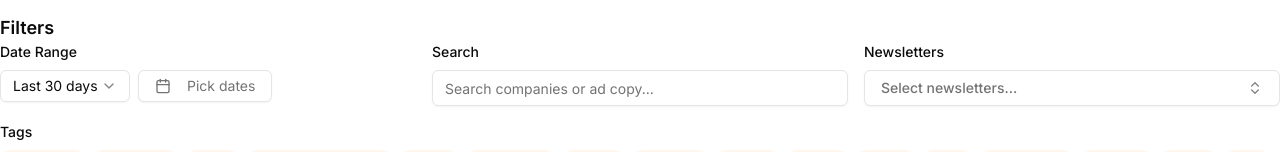
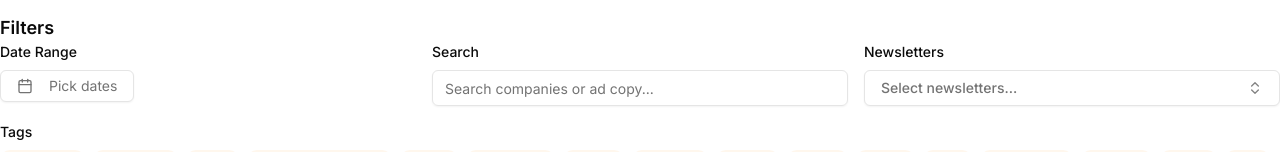
Before and after one commit to null-hax/timemedia-ad-library, a Next.js app: page / in a window 1280 px wide. Shown: the part 647-799 px from the top of the page. Built offline with nearby package versions, Linux system fonts and the light colour scheme.

Commit message:
simplify datepicker implementation

```diff
--- a/src/app/company/[slug]/page.tsx
+++ b/src/app/company/[slug]/page.tsx
@@ -17,7 +17,7 @@ export default function CompanyPage() {
   const params = useParams()
   const slug = params.slug as string
   const router = useRouter()
-  const [dateRange, setDateRange] = useState<{from: Date; to: Date}>({
+  const [dateRange, setDateRange] = useState<{from: Date | null; to: Date | null}>({
     from: subDays(new Date(), 30),
     to: new Date()
   })
@@ -29,9 +29,7 @@ export default function CompanyPage() {
   }
 
   const handleDateRangeChange = (from: Date | null, to: Date | null) => {
-    if (from && to) {
-      setDateRange({ from, to })
-    }
+    setDateRange({ from, to })
   }
 
   const handleTagClick = (tag: string) => {
--- a/src/app/newsletter/[slug]/page.tsx
+++ b/src/app/newsletter/[slug]/page.tsx
@@ -20,11 +20,16 @@ import {
 import { useState } from 'react'
 import { subDays, startOfDay } from 'date-fns'
 
+function getDateRangeText(from: Date, to: Date): string {
+  const diffInDays = Math.floor((to.getTime() - from.getTime()) / (1000 * 60 * 60 * 24)) + 1
+  return `${diffInDays} days`
+}
+
 export default function NewsletterPage() {
   const params = useParams()
   const slug = params.slug as string
   const router = useRouter()
-  const [dateRange, setDateRange] = useState<{from: Date; to: Date}>({
+  const [dateRange, setDateRange] = useState<{from: Date | null; to: Date | null}>({
     from: subDays(new Date(), 30),
     to: new Date()
   })
@@ -93,10 +98,13 @@ export default function NewsletterPage() {
   ]
 
   const handleDateRangeChange = (from: Date | null, to: Date | null) => {
-    if (from && to) {
-      setDateRange({ from, to })
-    }
+    setDateRange({ from, to })
   }
+
+  // Update the stats footer text based on date range
+  const statsTimeText = dateRange.from && dateRange.to
+    ? getDateRangeText(dateRange.from, dateRange.to)
+    : "90 days" // default fallback
 
   return (
     <div className="container mx-auto py-8 space-y-6 pb-0">
@@ -151,7 +159,7 @@ export default function NewsletterPage() {
             ))}
           </div>
           <p className="text-sm text-muted-foreground">
-            * Statistics based on data from the last 90 days
+            * Statistics based on data from the last {statsTimeText}
           </p>
         </div>
 
--- a/src/components/ui/calendar.tsx
+++ b/src/components/ui/calendar.tsx
@@ -1,11 +1,9 @@
 'use client'
 
 import * as React from "react"
-import { DayPicker, DayPickerRangeProps } from "react-day-picker"
+import { DayPicker } from "react-day-picker"
 
-export type CalendarProps = React.ComponentProps<typeof DayPicker> & {
-  mode?: 'single' | 'range' | 'multiple'
-}
+export type CalendarProps = React.ComponentProps<typeof DayPicker>
 
 function Calendar({
   className,
--- a/src/components/ui/date-range-picker.tsx
+++ b/src/components/ui/date-range-picker.tsx
@@ -1,6 +1,6 @@
 'use client'
 
-import { addDays, format, startOfDay, subDays } from 'date-fns'
+import { format, startOfDay, subDays } from 'date-fns'
 import { Calendar as CalendarIcon } from 'lucide-react'
 import { Button } from '@/components/ui/button'
 import { Calendar } from '@/components/ui/calendar'
@@ -10,13 +10,7 @@ import {
   PopoverTrigger,
 } from '@/components/ui/popover'
 import { cn } from '@/lib/utils'
-import { Select, SelectContent, SelectItem, SelectTrigger, SelectValue } from './select'
-
-const presets = [
-  { label: 'Last 7 days', days: 7 },
-  { label: 'Last 30 days', days: 30 },
-  { label: 'Last 90 days', days: 90 },
-]
+import { DateRange } from 'react-day-picker'
 
 interface DateRangePickerProps {
   from: Date | null
@@ -31,49 +25,37 @@ export function ChartDateRangePicker({
   onChange,
   align = 'end'
 }: DateRangePickerProps) {
-  const selected = {
+  const selected: DateRange = {
     from: from ? startOfDay(from) : undefined,
     to: to ? startOfDay(to) : undefined,
   }
 
-  const handlePresetChange = (days: number) => {
-    const to = startOfDay(new Date())
-    const from = subDays(to, days - 1)
-    onChange(from, to)
-  }
-
-  const handleSelect = (range: { from?: Date; to?: Date } | undefined) => {
+  const handleSelect = (range: DateRange | undefined) => {
     if (!range) {
       onChange(null, null)
       return
     }
 
-    if (range.from && range.to && range.from > range.to) {
-      onChange(range.to, range.from)
+    const { from: newFrom, to: newTo } = range
+
+    // Allow selecting just the start date
+    if (newFrom && !newTo) {
+      onChange(newFrom, null)
       return
     }
 
-    onChange(range.from || null, range.to || null)
+    // When both dates are selected, ensure they're in order
+    if (newFrom && newTo) {
+      if (newFrom > newTo) {
+        onChange(newTo, newFrom)
+      } else {
+        onChange(newFrom, newTo)
+      }
+    }
   }
 
   return (
-    <div className="flex items-center gap-2">
-      <Select
-        onValueChange={(value) => handlePresetChange(Number(value))}
-        defaultValue="30"
-      >
-        <SelectTrigger className="h-8 w-[130px]">
-          <SelectValue placeholder="Select range" />
-        </SelectTrigger>
-        <SelectContent>
-          {presets.map((preset) => (
-            <SelectItem key={preset.days} value={preset.days.toString()}>
-              {preset.label}
-            </SelectItem>
-          ))}
-        </SelectContent>
-      </Select>
-
+    <div className="flex items-center">
       <Popover>
         <PopoverTrigger asChild>
           <Button
@@ -99,6 +81,7 @@ export function ChartDateRangePicker({
         </PopoverTrigger>
         <PopoverContent className="w-auto p-0" align={align}>
           <Calendar
+            initialFocus
             mode="range"
             defaultMonth={from || new Date()}
             selected={selected}
```
